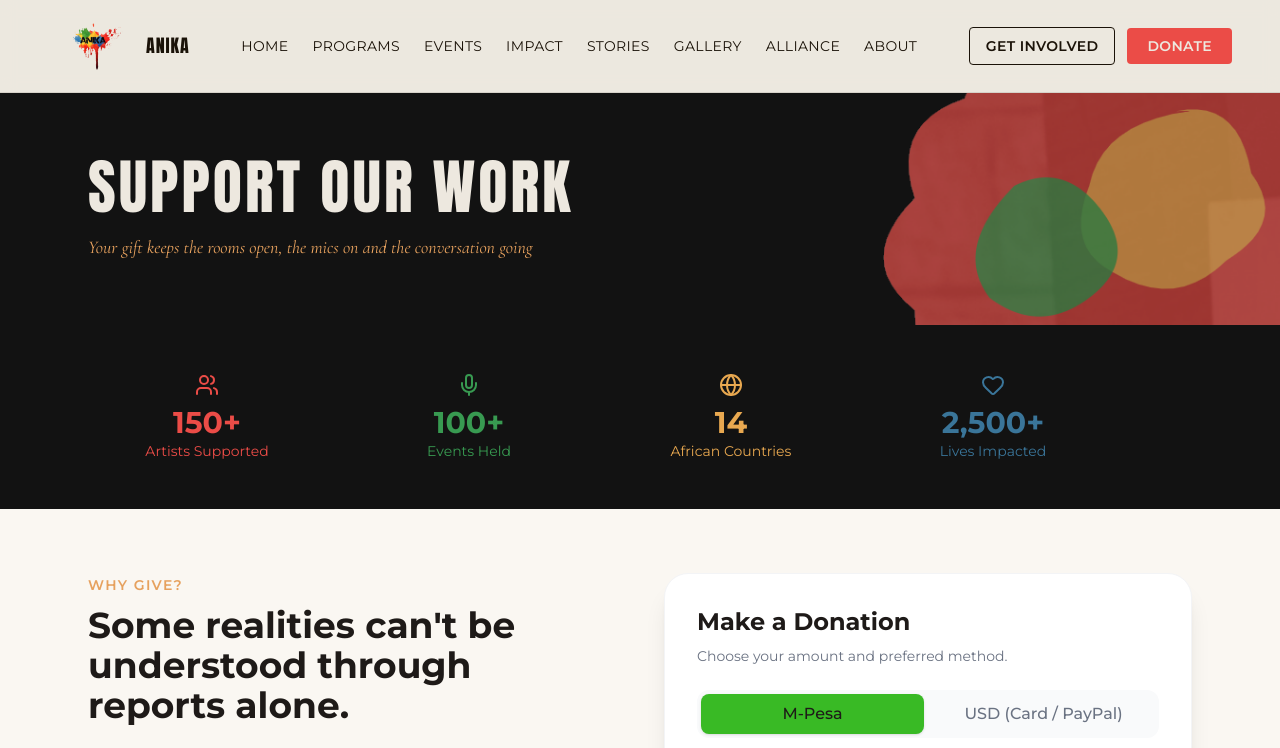
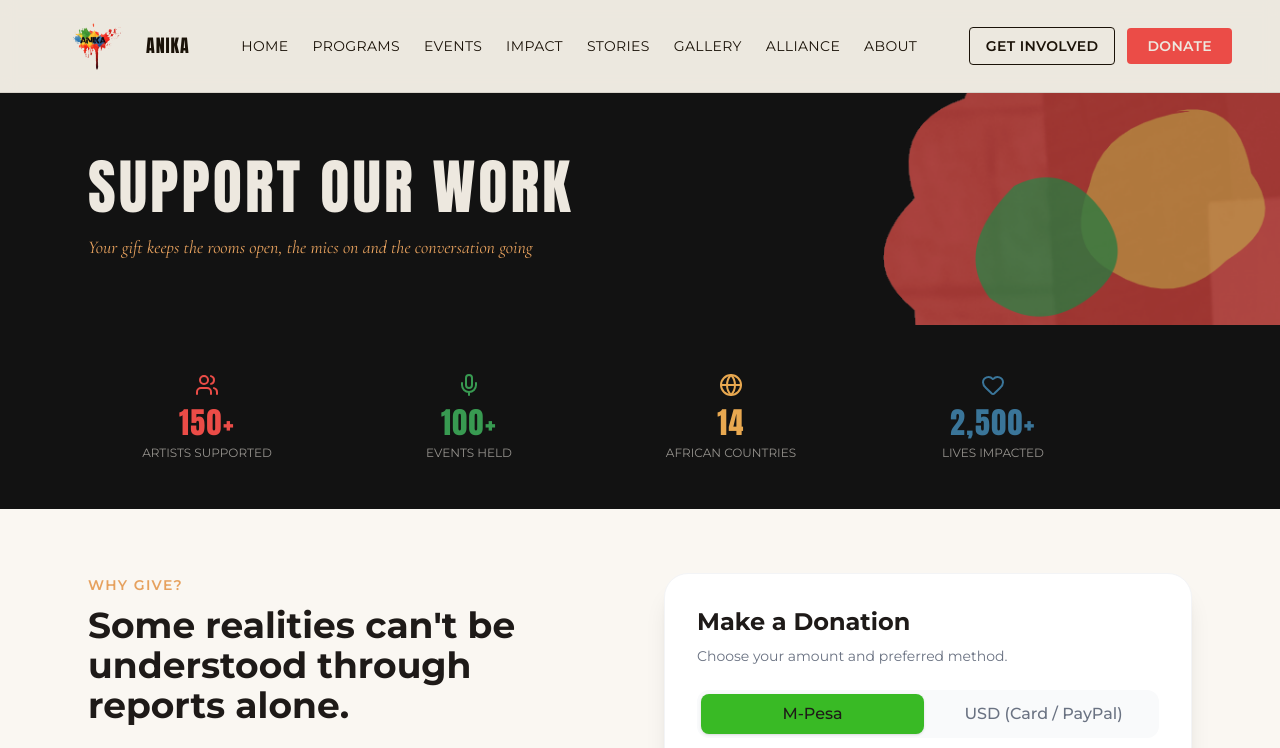
Before and after one commit to Jkosencha/Anika-Initiative, a React (Vite) app: page /donate in a window 1280 px wide. Shown: the top 748 px of the page. Built offline with nearby package versions, Linux system fonts and the light colour scheme.

Commit message:
feat updated fonts for the impact stats

```diff
--- a/src/pages/Donate.jsx
+++ b/src/pages/Donate.jsx
@@ -27,28 +27,28 @@ const DonationPage = () => {
   const impactStats = [
     {
       icon: Users,
-      label: "Artists Supported",
+      label: "ARTISTS SUPPORTED",
       value: 150,
       suffix: "+",
       color: "text-[#eb4c47]",
     },
     {
       icon: Mic,
-      label: "Events Held",
+      label: "EVENTS HELD",
       value: 100,
       suffix: "+",
       color: "text-[#389a51]",
     },
     {
       icon: Globe,
-      label: "African Countries",
+      label: "AFRICAN COUNTRIES",
       value: 14,
       suffix: "",
       color: "text-[#e8a850]",
     },
     {
       icon: Heart,
-      label: "Lives Impacted",
+      label: "LIVES IMPACTED",
       value: 2500,
       suffix: "+",
       color: "text-[#3a7599]",
@@ -146,7 +146,7 @@ const DonationPage = () => {
                     <div className="flex justify-center mb-2">
                       <Icon className={`w-6 h-6 ${stat.color}`} />
                     </div>
-                    <div className={`text-2xl md:text-3xl font-bold ${stat.color}`}>
+                    <div className={`text-2xl md:text-3xl font-display ${stat.color}`}>
                       <Counter
                         from={0}
                         to={stat.value}
@@ -154,7 +154,7 @@ const DonationPage = () => {
                         suffix={stat.suffix}
                       />
                     </div>
-                    <div className={`text-sm ${stat.color}`}>
+                    <div className={`mt-1 font-body text-xs text-cream/60`}>
                       {stat.label}
                     </div>
                   </div>
```
